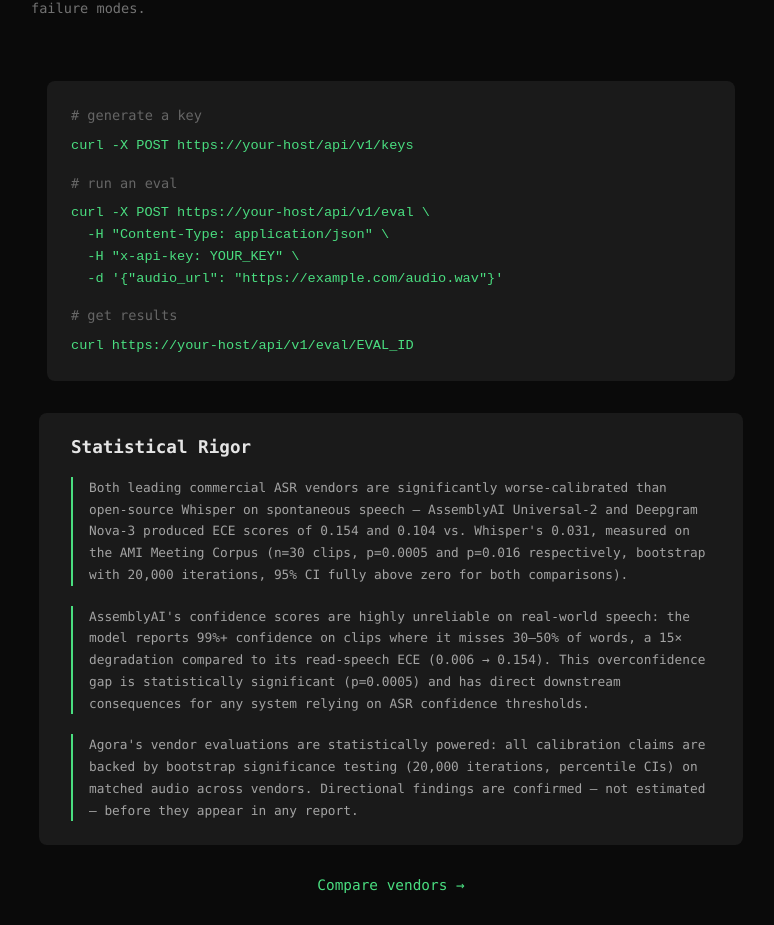
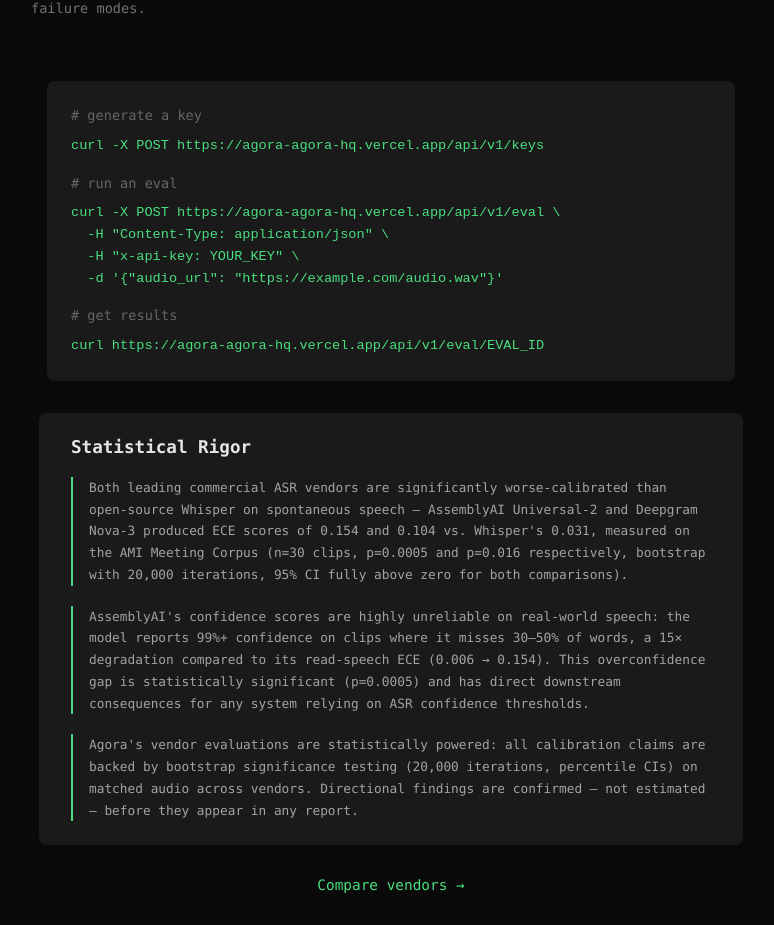
Before and after one commit to omar-elamin/agora, a Next.js app: page / in a window 1280 px wide. Shown: the part 839-1764 px from the top of the page, without its empty margins (249-1023 px from the left). Built offline with nearby package versions, Linux system fonts and the light colour scheme.

Commit message:
fix: replace placeholder urls with real agora endpoint

```diff
--- a/app/page.tsx
+++ b/app/page.tsx
@@ -128,12 +128,12 @@ export default function Home() {
       >
         <p style={{ color: "#666", margin: "0 0 0.5rem" }}># generate a key</p>
         <pre style={{ margin: "0 0 1rem", color: "#4ade80" }}>
-{`curl -X POST https://your-host/api/v1/keys`}
+{`curl -X POST https://agora-agora-hq.vercel.app/api/v1/keys`}
         </pre>
 
         <p style={{ color: "#666", margin: "0 0 0.5rem" }}># run an eval</p>
         <pre style={{ margin: "0 0 1rem", color: "#4ade80" }}>
-{`curl -X POST https://your-host/api/v1/eval \\
+{`curl -X POST https://agora-agora-hq.vercel.app/api/v1/eval \\
   -H "Content-Type: application/json" \\
   -H "x-api-key: YOUR_KEY" \\
   -d '{"audio_url": "https://example.com/audio.wav"}'`}
@@ -143,7 +143,7 @@ export default function Home() {
           # get results
         </p>
         <pre style={{ margin: 0, color: "#4ade80" }}>
-{`curl https://your-host/api/v1/eval/EVAL_ID`}
+{`curl https://agora-agora-hq.vercel.app/api/v1/eval/EVAL_ID`}
         </pre>
       </div>
 
```
